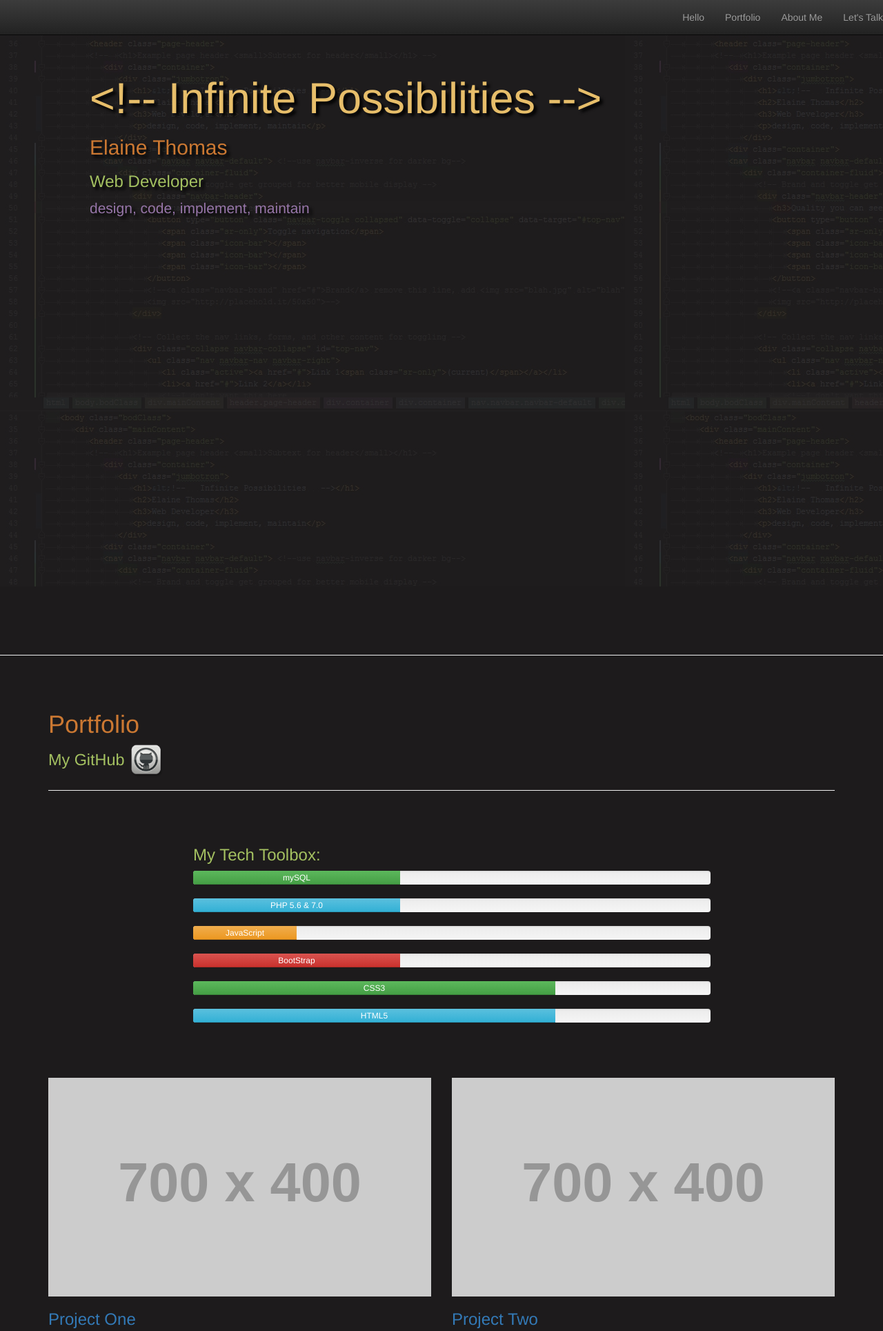
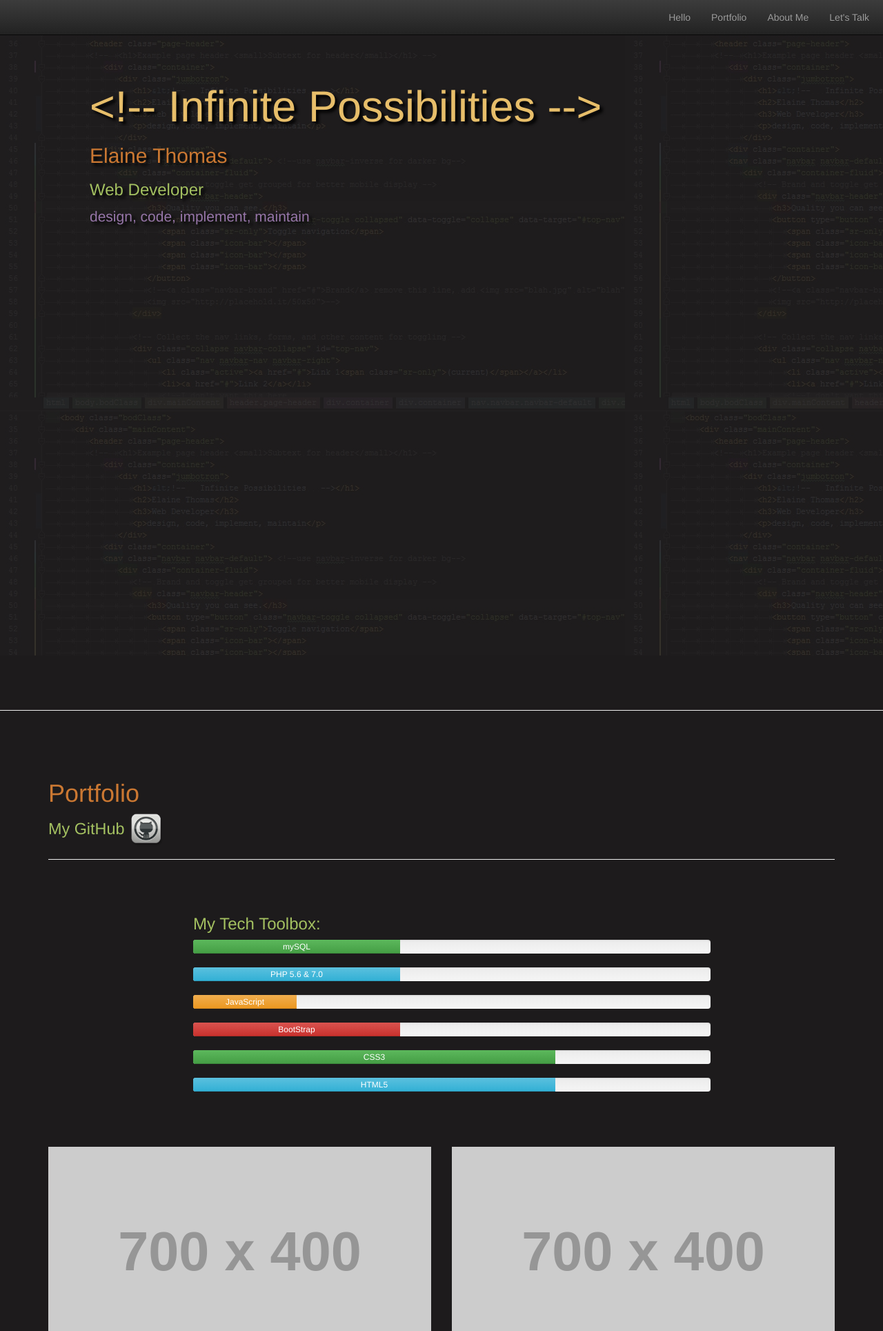
Before and after one commit to elainethomas/el41net, a PHP site: page / in a window 1280 px wide. Shown: the top 1929 px of the page at 69% size. Run offline with PHP 8.4, Linux system fonts and the light colour scheme; grey boxes labelled with a size stand in for pictures from a placeholder-image service; some libraries are stand-ins or nearby versions.

Commit message:
fixed padding on navbar, fixed page anchors

```diff
--- a/public_html/el41netStyle.css
+++ b/public_html/el41netStyle.css
@@ -15,9 +15,16 @@
 }
 
 .bg, .jumbotron {
-	height: 850px; /*bg of jumbotron needs to be same height as jumbotron */
+	height: 950px; /*bg of jumbotron needs to be same height as jumbotron */
 }
 
+.jumbotron, #portfolio, #aboutMe {
+	padding-top: 60px;
+}
+
+nav.navbar {
+	padding-right: 20px;
+}
 /*this formats the background image on the header*/
 .bg {
 	background-image: url("images/background.jpg");
@@ -58,7 +65,6 @@
 	border-radius: 5%;
 	border: groove 2px white;
 	margin: 25px 0;
-
 }
 
 #lilKitty {
--- a/public_html/index.php
+++ b/public_html/index.php
@@ -54,7 +54,7 @@
 				<!-- Collect the nav links, forms, and other content for toggling -->
 				<div class="collapse navbar-collapse" id="top-nav">
 					<ul class="nav navbar-nav navbar-right">
-						<li><a href="#hello">Hello</a></li>
+						<li><a href="#">Hello</a></li>
 						<li><a href="#portfolio">Portfolio</a></li>
 						<li><a href="#aboutMe">About Me</a></li>
 						<li><a href="#contact">Let's Talk</a></li>
@@ -63,7 +63,6 @@
 			</nav>
 
 			<!--jumbotron-->
-			<div class="container" id="hello"></div>
 			<div class="container">
 				<div class="bg"></div>
 				<div class="jumbotron">
@@ -73,18 +72,19 @@
 					<p class="jtron-h4">design, code, implement, maintain</p>
 				</div>
 			</div>
+		</header>
+		<!-- end of jumbotron -->
+
+		<main>
 			<br>
-		</header>
-		<main>
-			<br id="portfolio">
+			<br>
 
-
-			<!--Portfolio - where I'll have screen shots of my websites mapped to live sites and has hover abilities.-->
+			<!--Portfolio - where I'll have screen shots of my websites mapped to live sites-->
 			<!-- Page Header -->
 			<div class="container">
 				<div class="row">
 					<div class="col-lg-12">
-						<h1 class="page-header"><span class="jtron-h2">Portfolio</span><br>
+						<h1 class="page-header"><span class="jtron-h2" id="portfolio">Portfolio</span><br>
 							<small><a href="https://github.com/ethomas12">
 									<span class="jtron-h3">My GitHub</span><img src="images/gitButn.png" alt="octoCat"
 																							  id="lilKitty">
@@ -207,9 +207,7 @@
 
 			<!--About Me-->
 
-			<br id="aboutMe">
-			<br>
-			<div class="container">
+			<div class="container" id="aboutMe">
 				<h1 class="jtron-h2">About Me</h1>
 				<h3 class="jtron-h3">I'm Elaine Thomas. I'm a Freelance Web Developer and..</h3>
 			</div>
@@ -219,7 +217,7 @@
 					<!--column 1a-->
 					<div class="col-md-5">
 						<img src="images/telecom.jpg" alt="me last day old job" class="myImages">
-						<h4 class="jtron-h4">Solid Work History</h4>
+						<h4 class="jtron-h4">I Have A Solid Work History</h4>
 						<p>
 							Working in the telecom industry gave me a chance to learn snippets of proprietary programming
 							languages but I yearned to learn more than online courses could teach me. I decided to make a
@@ -232,7 +230,7 @@
 					<!--column 2a-->
 					<div class="col-md-5">
 						<img src="images/kittyPueblo.jpg" alt="Kitty Pueblo" class="myImages">
-						<h4 class="jtron-h4">Making Stuff</h4>
+						<h4 class="jtron-h4">I Like Making Stuff</h4>
 						<p>
 							I enjoy the process of creation. Whether it's the art of baking a lovely loaf of bread or the
 							technical specifications necessary to produce a papier-mâché pueblo for cats - there is always
@@ -245,7 +243,7 @@
 					<!--column 1b-->
 					<div class="col-md-5">
 						<img src="images/gaming.jpg" alt="game group" class="myImages">
-						<h4 class="jtron-h4">Gaming</h4>
+						<h4 class="jtron-h4">Gaming!</h4>
 						<p>
 							Cooperative gaming is my favorite game style. I relish gaming in several forms - online (most
 							recently Destiny), tabletop (Ascension, Magic The Gathering, Fluxx), and pen & paper role playing
@@ -267,21 +265,15 @@
 			</div>
 			<br>
 			<br>
-			<br>
-			<br>
-			<br>
 			<hr>
 
-			<!-- Beginning of contact page -->
+			<!-- Beginning of contact page contact form template from DDCB -->
 
-			<!--contact form template from DDBC-->
 			<!-- The div class="form-wrap" is the black box containing the form. It's set to a column width of 12 for small screens, and a column width of 6 for medium screens on up -->
 
 			<br>
-			<br id="contact">
-			<br>
 			<div class="container">
-				<h2 class="jtron-h2">Let's Talk</h2>
+				<h2 class="jtron-h2" id="contact">Let's Talk</h2>
 				<div class="col-xs-12 col-md-7 form-wrap">
 					<!-- Form is centered within it's container, and is set to 10 be columns wide RELATIVE TO IT'S CONTAINER, and offset to the right by one column. See classes: col-xs-offset-1 & col-xs-10 -->
 					<form method="get" action="#" id="sample-form" class="form-horizontal col-xs-10 col-xs-offset-1">
```
